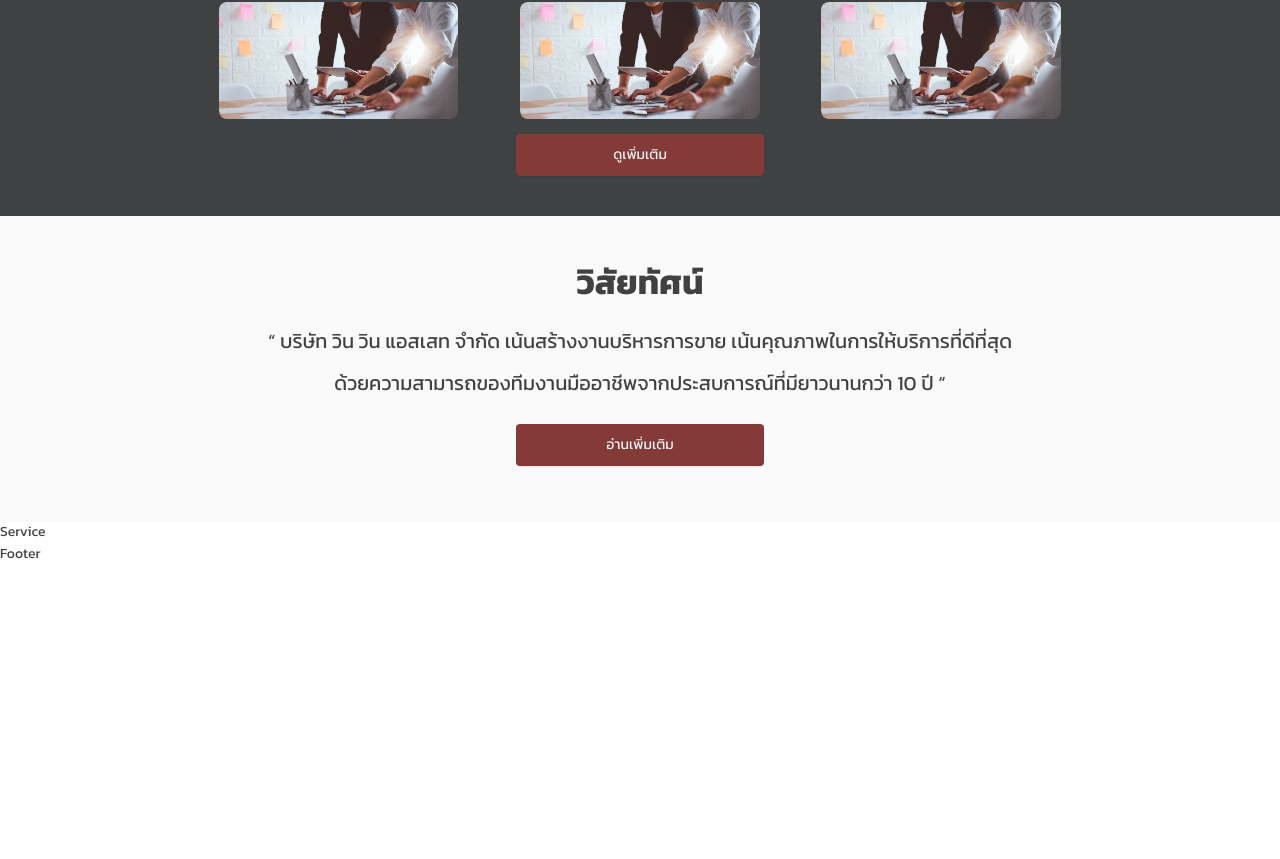
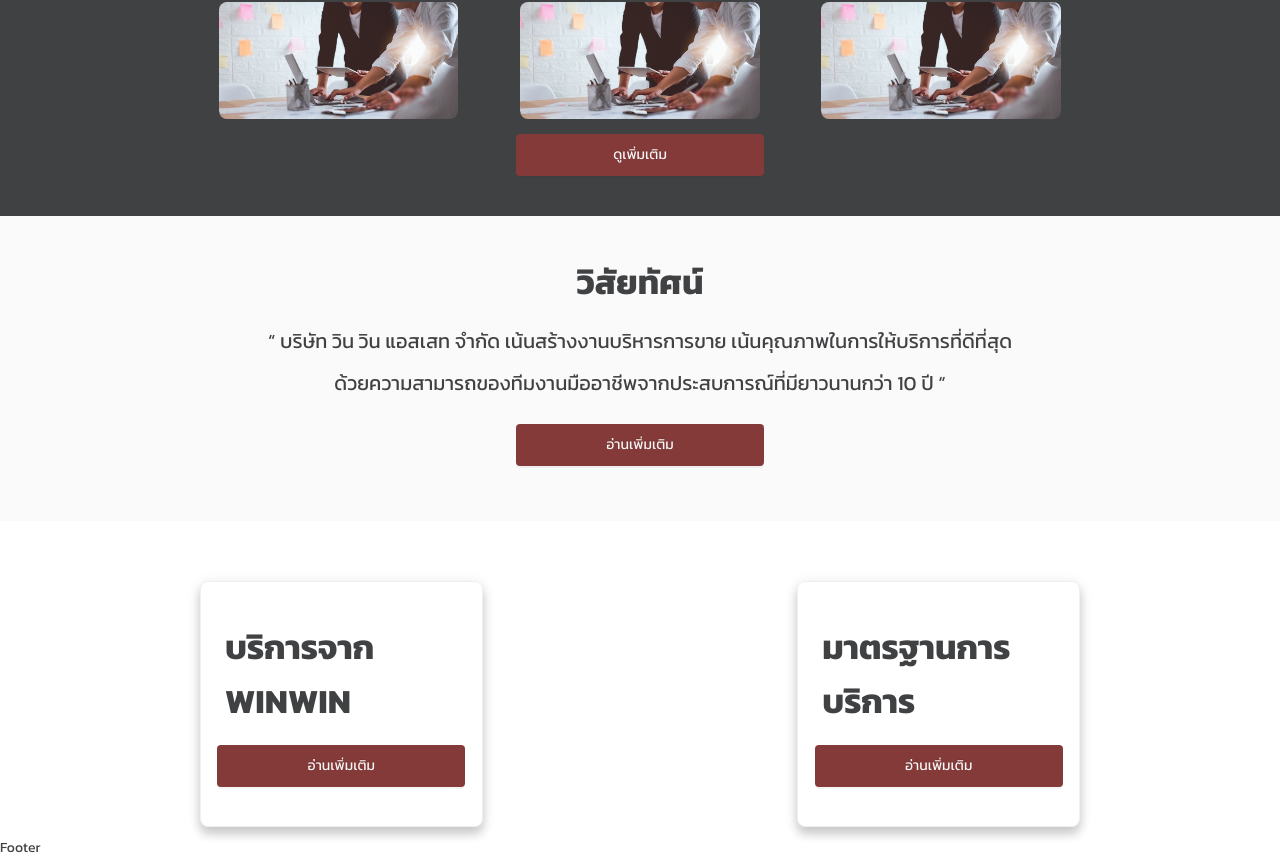
Before and after one commit to romncn/WinWin-Assets_Web, a React (Create React App) app: page / in a window 1280 px wide. Shown: the part 1873-2732 px from the top of the page. Before the commit the page ends 2438 px from the top, so only its background shows below. Built offline with nearby package versions, Linux system fonts and the light colour scheme.

Commit message:
[♥] Create Service home component

```diff
--- a/src/components/home/Service.tsx
+++ b/src/components/home/Service.tsx
@@ -1,10 +1,56 @@
 import React from "react"
+import styled from "styled-components";
+import { Container, BodyPage } from "../components/Grid";
+import Button from "../components/Button";
+import { Link } from "react-router-dom";
+import { Card, Col, Row } from 'antd';
+
+const Wrapper = styled.div`
+    width: 100%;
+    height: 100%;
+`;
+
+const AntCard = styled(Card)`
+  border-radius: 8px;
+  box-shadow: 0px 8px 10px rgba(0, 0, 0, 0.14), 0px 3px 14px rgba(0, 0, 0, 0.12);
+  margin: 10px 0px 10px 0px;
+  padding: 15px 0px 15px 0px;
+`;
 
 const Service: React.FC = () => {
     return (
-        <div>
-            Service
-        </div>
+        <Wrapper>
+            <Container>
+                <BodyPage style={{ paddingBottom: "0px" }}>
+                    <Row justify="space-between" gutter={16}>
+                        <Col lg={{ span: 8 }} sm={{ span: 12 }}>
+                            <AntCard>
+                                <Row justify="center">
+                                    <h1>
+                                        <b>บริการจาก WINWIN</b>
+                                    </h1>
+                                    <Link to="/service">
+                                        <Button type="primary">อ่านเพิ่มเติม</Button>
+                                    </Link>
+                                </Row>
+                            </AntCard>
+                        </Col>
+                        <Col lg={{ span: 8 }} sm={{ span: 12 }}>
+                            <AntCard>
+                                <Row justify="center">
+                                    <h1>
+                                        <b>มาตรฐานการบริการ</b>
+                                    </h1>
+                                    <Link to="/standard-service">
+                                        <Button type="primary">อ่านเพิ่มเติม</Button>
+                                    </Link>
+                                </Row>
+                            </AntCard>
+                        </Col>
+                    </Row>
+                </BodyPage>
+            </Container>
+        </Wrapper >
     )
 }
 
```
